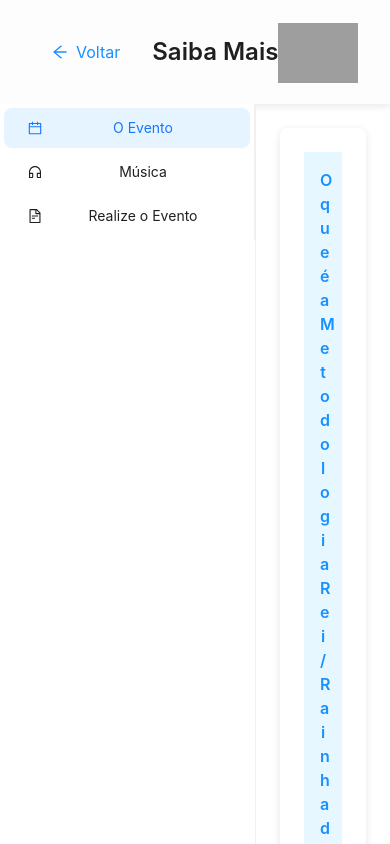
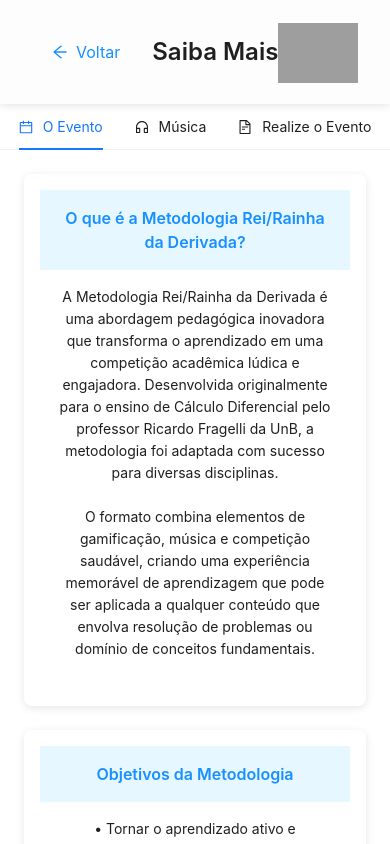
Before and after one commit to Frans6/rei-da-derivada, a React (Vite) app: page /about in a window 390 px wide. Shown: the top 844 px of the page. Built offline with nearby package versions, Linux system fonts and the light colour scheme; grey boxes are pictures that could not be loaded.

Commit message:
feat: mobile type

```diff
--- a/src/pages/AboutPage.jsx
+++ b/src/pages/AboutPage.jsx
@@ -1,5 +1,5 @@
 import React, { useState } from 'react';
-import { Layout, Typography, Card, Menu } from 'antd';
+import { Layout, Typography, Card, Menu, Grid } from 'antd';
 import {
   CalendarOutlined,
   FileTextOutlined,
@@ -8,36 +8,23 @@ import {
 import HeaderSaibaMais from './components/HeaderAbout';
 import { useNavigate } from 'react-router-dom';
 
-
 const { Content, Sider } = Layout;
 const { Title, Paragraph } = Typography;
+const { useBreakpoint } = Grid;
 
 const menuItems = [
-  {
-    key: 'evento',
-    icon: <CalendarOutlined />,
-    label: 'O Evento',
-  },
-  {
-    key: 'musica',
-    icon: <CustomerServiceOutlined />,
-    label: 'Música',
-  },
-  {
-    key: 'realizar',
-    icon: <FileTextOutlined />,
-    label: 'Realize o Evento',
-  },
+  { key: 'evento', icon: <CalendarOutlined />, label: 'O Evento' },
+  { key: 'musica', icon: <CustomerServiceOutlined />, label: 'Música' },
+  { key: 'realizar', icon: <FileTextOutlined />, label: 'Realize o Evento' },
 ];
 
 const contentMap = {
   evento: [
     {
       title: 'O que é a Metodologia Rei/Rainha da Derivada?',
-      content: `A Metodologia Rei/Rainha da Derivada é uma abordagem pedagógica inovadora que transforma o aprendizado em uma competição acadêmica lúdica e engajadora. Desenvolvida originalmente para o ensino de Cálculo Diferencial pelo professor Ricardo Fragelli da UnB, a metodologia foi adaptada com sucesso para diversas disciplinas.
+      content: `A  Metodologia Rei/Rainha da Derivada é uma abordagem pedagógica inovadora que transforma o aprendizado em uma competição acadêmica lúdica e engajadora. Desenvolvida originalmente para o ensino de Cálculo Diferencial pelo professor Ricardo Fragelli da UnB, a metodologia foi adaptada com sucesso para diversas disciplinas.
 
-O formato combina elementos de gamificação, música e competição saudável, criando uma experiência memorável de aprendizagem que pode ser aplicada a qualquer conteúdo que envolva resolução de problemas ou domínio de conceitos fundamentais.`,
-    },
+O formato combina elementos de gamificação, música e competição saudável, criando uma experiência memorável de aprendizagem que pode ser aplicada a qualquer conteúdo que envolva resolução de problemas ou domínio de conceitos fundamentais.`,    },
     {
       title: 'Objetivos da Metodologia',
       content: `• Tornar o aprendizado ativo e significativo através da competição saudável
@@ -97,6 +84,8 @@ Para acessar materiais de apoio ou tirar dúvidas, entre em contato diretamente
 const AboutPage = () => {
   const navigate = useNavigate();
   const [selectedKey, setSelectedKey] = useState('evento');
+  const screens = useBreakpoint();
+  const isMobile = !screens.md;
 
   const handleMenuClick = (e) => {
     setSelectedKey(e.key);
@@ -105,7 +94,19 @@ const AboutPage = () => {
   return (
     <Layout style={{ minHeight: '100vh' }}>
       <HeaderSaibaMais onBack={() => navigate("/home")} />
+
+      {isMobile && (
+        <Menu
+          mode="horizontal"
+          selectedKeys={[selectedKey]}
+          onClick={handleMenuClick}
+          items={menuItems}
+          style={{ borderBottom: '1px solid #f0f0f0', justifyContent: 'center' }}
+        />
+      )}
+
       <Layout>
+        {!isMobile && (
           <Sider width={256} style={{ background: '#fff', borderRight: '1px solid #f0f0f0' }}>
             <Menu
               mode="inline"
@@ -114,21 +115,33 @@ const AboutPage = () => {
               items={menuItems}
             />
           </Sider>
+        )}
+
         <Layout style={{ padding: '24px', background: '#fff' }}>
-        <Content style={{ minHeight: '100%', background: '#fff' }}>
+          <Content style={{ width: '100%', background: '#fff' }}>
             {Array.isArray(contentMap[selectedKey]) ? (
               contentMap[selectedKey].map((item, index) => (
                 <Card
                   key={index}
                   bordered={false}
-        style={{ width: '100%', marginBottom: '24px', boxShadow: '0px 2px 8px rgba(0, 0, 0, 0.1)' }}
+                  hoverable
+                  style={{
+                    width: '100%',
+                    marginBottom: '24px',
+                    boxShadow: '0px 2px 8px rgba(0, 0, 0, 0.1)',
+                    padding: isMobile ? '16px' : '24px',
+                    transition: 'transform 0.3s',
+                  }}
+                  bodyStyle={{ padding: 0 }}
+                  onMouseEnter={(e) => (e.currentTarget.style.transform = 'scale(1.02)')}
+                  onMouseLeave={(e) => (e.currentTarget.style.transform = 'scale(1.0)')}
                 >
                   <div style={{ backgroundColor: '#e6f7ff', padding: '16px' }}>
                     <Title level={5} style={{ color: '#1890ff', margin: 0 }}>
                       {item.title}
                     </Title>
                   </div>
-        <div style={{ padding: '24px' }}>
+                  <div style={{ padding: '16px' }}>
                     <Paragraph style={{ whiteSpace: 'pre-line' }}>
                       {item.content}
                     </Paragraph>
@@ -136,13 +149,25 @@ const AboutPage = () => {
                 </Card>
               ))
             ) : (
-    <Card bordered={false} style={{ width: '100%', boxShadow: '0px 2px 8px rgba(0, 0, 0, 0.1)' }}>
+              <Card
+                bordered={false}
+                hoverable
+                style={{
+                  width: '100%',
+                  boxShadow: '0px 2px 8px rgba(0, 0, 0, 0.1)',
+                  padding: isMobile ? '16px' : '24px',
+                  transition: 'transform 0.3s',
+                }}
+                bodyStyle={{ padding: 0 }}
+                onMouseEnter={(e) => (e.currentTarget.style.transform = 'scale(1.02)')}
+                onMouseLeave={(e) => (e.currentTarget.style.transform = 'scale(1.0)')}
+              >
                 <div style={{ backgroundColor: '#e6f7ff', padding: '16px' }}>
                   <Title level={5} style={{ color: '#1890ff', margin: 0 }}>
                     {contentMap[selectedKey].title}
                   </Title>
                 </div>
-      <div style={{ padding: '24px' }}>
+                <div style={{ padding: '16px' }}>
                   <Paragraph style={{ whiteSpace: 'pre-line' }}>
                     {contentMap[selectedKey].content}
                   </Paragraph>
@@ -150,7 +175,6 @@ const AboutPage = () => {
               </Card>
             )}
           </Content>
-
         </Layout>
       </Layout>
     </Layout>
```
Lines whose indentation alone changed are shown as unchanged.
